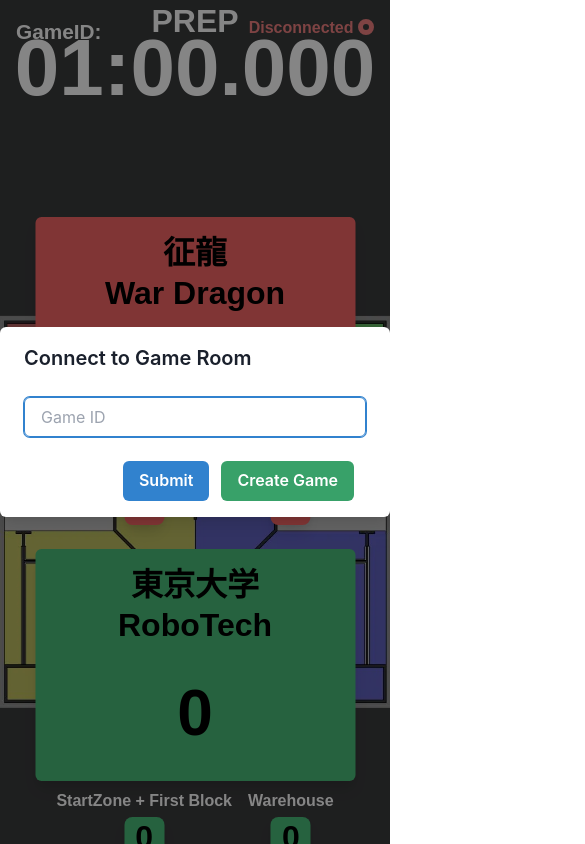
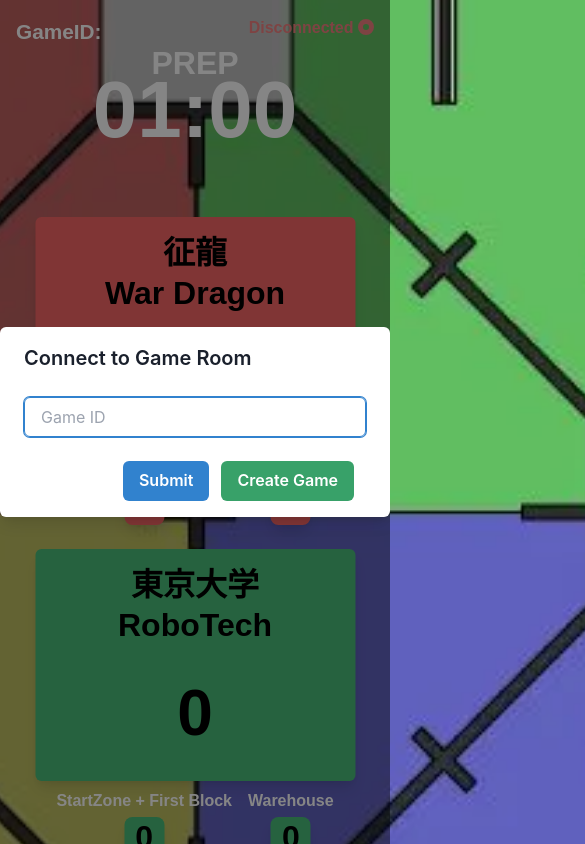
Before and after one commit to marc-ko/rdc-scoreboard-25, a Next.js app: page /dashboard in a window 390 px wide. Shown: the top 844 px of the page, 585 px wide, since content can reach past the window. Built offline with nearby package versions, Linux system fonts and the light colour scheme.

Commit message:
Fix: phone size using base instead of sx

```diff
--- a/src/pages/dashboard.tsx
+++ b/src/pages/dashboard.tsx
@@ -832,12 +832,17 @@ export default function Dashboard(props: any) {
                     <Button onClick={() => { setAppealTimerModal(true) }} colorScheme="teal" size={"sm"}>Appeal Timer</Button>
                     {/* <Button onClick={() => { setPatternRandomGeneratorModal(true) }} colorScheme="teal" size={"sm"}>Pattern Generator</Button> */}
                 </Box>
-                <Box style={{
-                    height: '0%',
+                <Box
+                    display={{ base: 'block', md: 'block' }}
+                    sx={{
+                        height: { base: 'auto', md: '0%' },
                         width: '100%',
+                        top: { base: '5%', md: 'auto' },
                         position: 'absolute',
                         justifyContent: 'center',
-                }}>
+                        zIndex: { base: 20, md: 0 },
+                    }}
+                >
                     {/** Clock Box */}
                     <TimerBox
                         timeText={clockText}
@@ -1019,14 +1024,18 @@ export default function Dashboard(props: any) {
                         width: '100%',
                         zIndex: 1,
                     }}>
-                        <Image src="/GameField.webp" fallbackSrc="/GameField.png" alt="Logo" style={{
+                        <Image
+                            src="/GameField.webp"
+                            fallbackSrc="/GameField.png"
+                            alt="Logo"
+                            sx={{
                                 height: '100%',
                                 width: '100%',
                                 objectFit: 'contain',
-                        }} sx={{
-                            transform: { base: 'scale(1)', md: 'scale(1)', sm: 'scale(9)' },
+                                transform: { base: 'scale(5)', md: 'scale(1)' },
                                 transformOrigin: 'center',
-                        }} />
+                            }}
+                        />
                     </Box>
 
                     {/* Desktop: CounterType - Red Storage Zone */}
--- a/src/props/dashboard/TimerBox.tsx
+++ b/src/props/dashboard/TimerBox.tsx
@@ -26,7 +26,14 @@ export default function TimerBox(props: any) {
                 fontFamily: "'Source Code Pro Variable', sans-serif",
                 fontWeight: "600",
             }}>
-                {time.minutes}:{time.seconds}.{time.milliseconds}
+                {/* Mobile: Show only minutes and seconds */}
+                <Box display={{ base: 'block', md: 'none' }}>
+                    {time.minutes}:{time.seconds}
+                </Box>
+                {/* Desktop: Show full time with milliseconds */}
+                <Box display={{ base: 'none', md: 'block' }}>
+                    {time.minutes}:{time.seconds}.{time.milliseconds}
+                </Box>
             </Box>
             <Box hidden={props.hidden} display={{ base: 'none', md: 'block' }} style={{
                 position: "relative",
```
Lines whose indentation alone changed are shown as unchanged.
